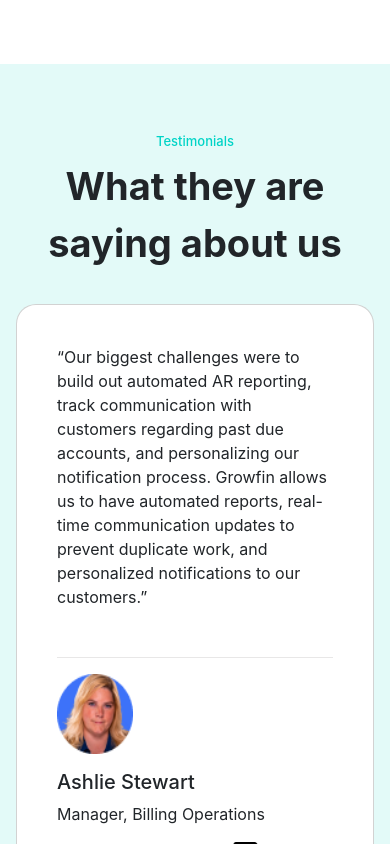
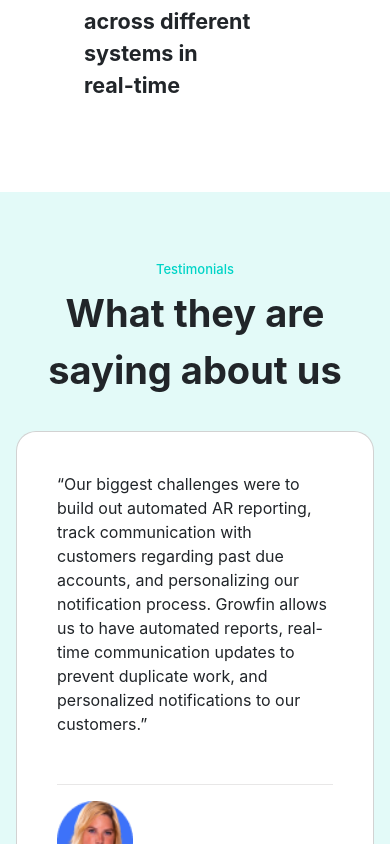
Before and after one commit to BhanuMathurthi/growfinlandingpage, a React (Create React App) app: page / in a window 390 px wide. Shown: the part 3820-4664 px from the top of the page. Built offline with nearby package versions, Linux system fonts and the light colour scheme.

Commit message:
modified

```diff
--- a/src/App.css
+++ b/src/App.css
@@ -50,9 +50,16 @@
     padding-bottom: 10px !important;
   }
 
+  .header-bannerimage {
+     width: 400px !important;
+  }
+
   .footer-lists {
     list-style-type: none !important;
-    text-decoration: none !important;
+  }
+
+  .section-header{
+    padding: 0 40px !important;
   }
 }
 
--- a/src/components/header/headercontent.js
+++ b/src/components/header/headercontent.js
@@ -61,7 +61,7 @@
 
             <img
               src={MainBannerImage}
-              className="img-fluid w-50 d-sm-block"
+              className="header-bannerimage img-fluid w-50 d-sm-block"
               loading="lazy"
               alt="HeaderImage"
             />
```
